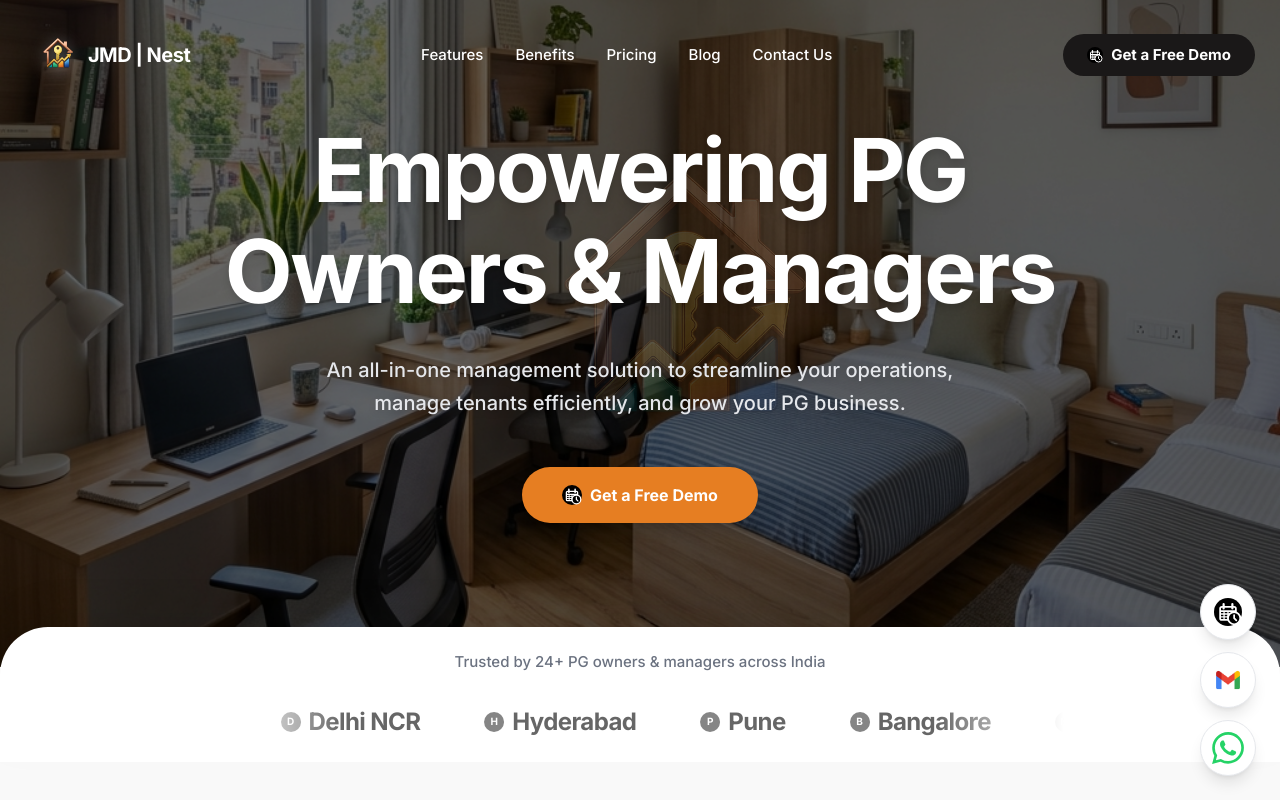
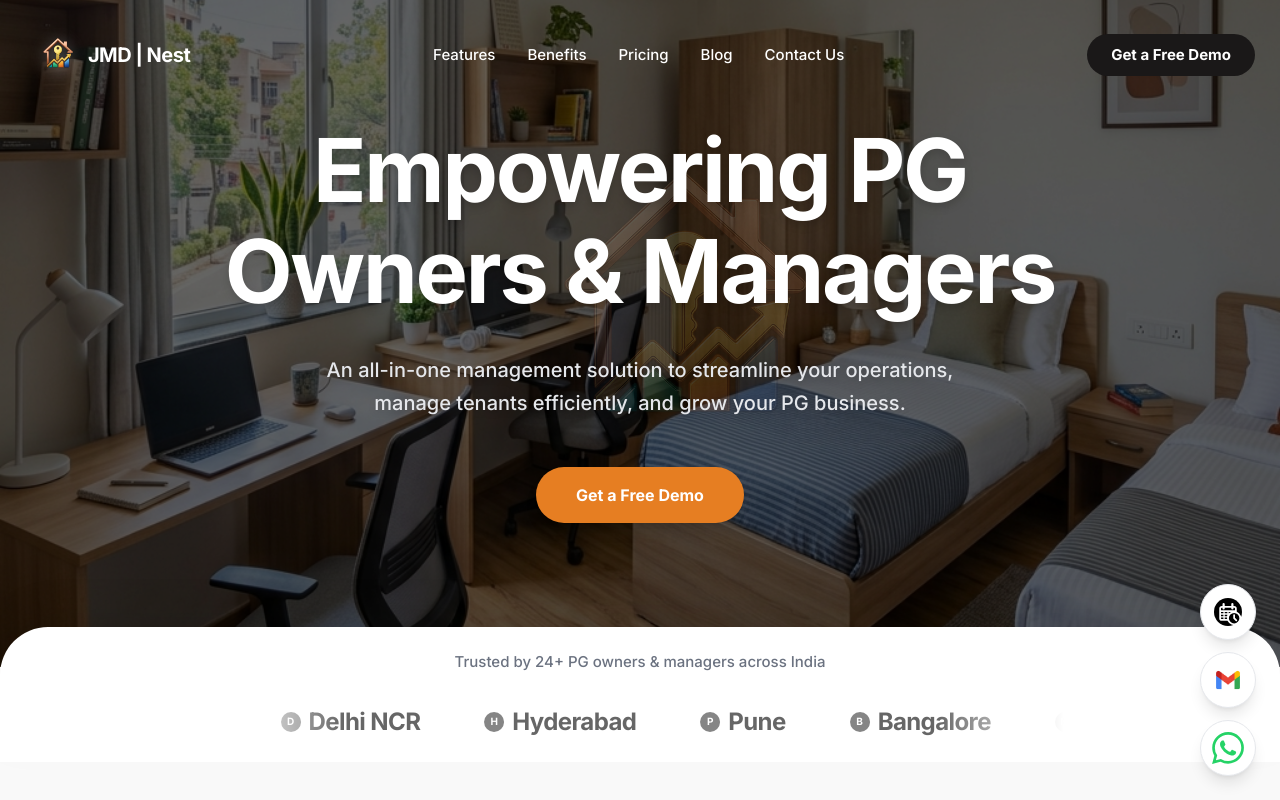
Before and after one commit to yashchavan5/jmdnest2, a Next.js app: page / in a window 1280 px wide. Shown: the top 800 px of the page. Built offline with nearby package versions, Linux system fonts and the light colour scheme.

Commit message:
chore: align custom price and remove calendly logo from text buttons

```diff
--- a/src/components/layout/footer.tsx
+++ b/src/components/layout/footer.tsx
@@ -17,18 +17,8 @@ export function Footer() {
             href="https://calendly.com/jmdsolutions"
             target="_blank"
             rel="noopener noreferrer"
-            className="inline-flex items-center justify-center gap-2 bg-[#1a1818] hover:bg-black text-white text-[15px] font-bold px-8 py-3.5 rounded-full transition-colors"
+            className="inline-block bg-[#1a1818] hover:bg-black text-white text-[15px] font-bold px-8 py-3.5 rounded-full transition-colors"
           >
-            <svg className="w-5 h-5 flex-shrink-0" viewBox="0 0 32 32" fill="none" xmlns="http://www.w3.org/2000/svg">
-              <circle cx="16" cy="16" r="16" fill="black" />
-              <rect x="7" y="10" width="18" height="15" rx="2" stroke="white" strokeWidth="2" />
-              <path d="M7 15h18" stroke="white" strokeWidth="2" />
-              <path d="M11 7v5M21 7v5" stroke="white" strokeWidth="2.5" strokeLinecap="round" />
-              <path d="M11.5 15v10M16 15v10M20.5 15v10" stroke="white" strokeWidth="1.5" />
-              <path d="M7 18.3h18M7 21.6h18" stroke="white" strokeWidth="1.5" />
-              <circle cx="23" cy="23" r="7" fill="black" stroke="white" strokeWidth="2" />
-              <path d="M23 19.5v3.5l2.5 2.5" stroke="white" strokeWidth="2" strokeLinecap="round" strokeLinejoin="round" />
-            </svg>
             Book Demo
           </Link>
         </div>
--- a/src/components/layout/navbar.tsx
+++ b/src/components/layout/navbar.tsx
@@ -49,17 +49,7 @@ export function Navbar() {
           </motion.nav>
 
           <motion.div layout transition={{ duration: 0.8, ease: [0.16, 1, 0.3, 1] }} className="hidden md:flex items-center">
-            <Link href="https://calendly.com/jmdsolutions" target="_blank" rel="noopener noreferrer" className="bg-[#1a1818] hover:bg-black text-white text-[15px] font-bold px-6 py-2.5 rounded-full transition-colors whitespace-nowrap flex items-center justify-center gap-2">
-              <svg className="w-4 h-4 flex-shrink-0" viewBox="0 0 32 32" fill="none" xmlns="http://www.w3.org/2000/svg">
-                <circle cx="16" cy="16" r="16" fill="black" />
-                <rect x="7" y="10" width="18" height="15" rx="2" stroke="white" strokeWidth="2" />
-                <path d="M7 15h18" stroke="white" strokeWidth="2" />
-                <path d="M11 7v5M21 7v5" stroke="white" strokeWidth="2.5" strokeLinecap="round" />
-                <path d="M11.5 15v10M16 15v10M20.5 15v10" stroke="white" strokeWidth="1.5" />
-                <path d="M7 18.3h18M7 21.6h18" stroke="white" strokeWidth="1.5" />
-                <circle cx="23" cy="23" r="7" fill="black" stroke="white" strokeWidth="2" />
-                <path d="M23 19.5v3.5l2.5 2.5" stroke="white" strokeWidth="2" strokeLinecap="round" strokeLinejoin="round" />
-              </svg>
+            <Link href="https://calendly.com/jmdsolutions" target="_blank" rel="noopener noreferrer" className="bg-[#1a1818] hover:bg-black text-white text-[15px] font-bold px-6 py-2.5 rounded-full transition-colors whitespace-nowrap">
               Get a Free Demo
             </Link>
           </motion.div>
@@ -98,18 +88,8 @@ export function Navbar() {
                 href="https://calendly.com/jmdsolutions"
                 target="_blank" rel="noopener noreferrer"
                 onClick={() => setIsOpen(false)}
-                className="bg-[#1a1818] text-white text-[17px] font-bold px-8 py-4 rounded-full text-center w-full shadow-lg flex items-center justify-center gap-2"
+                className="bg-[#1a1818] text-white text-[17px] font-bold px-8 py-4 rounded-full text-center w-full shadow-lg"
               >
-                <svg className="w-5 h-5 flex-shrink-0" viewBox="0 0 32 32" fill="none" xmlns="http://www.w3.org/2000/svg">
-                  <circle cx="16" cy="16" r="16" fill="black" />
-                  <rect x="7" y="10" width="18" height="15" rx="2" stroke="white" strokeWidth="2" />
-                  <path d="M7 15h18" stroke="white" strokeWidth="2" />
-                  <path d="M11 7v5M21 7v5" stroke="white" strokeWidth="2.5" strokeLinecap="round" />
-                  <path d="M11.5 15v10M16 15v10M20.5 15v10" stroke="white" strokeWidth="1.5" />
-                  <path d="M7 18.3h18M7 21.6h18" stroke="white" strokeWidth="1.5" />
-                  <circle cx="23" cy="23" r="7" fill="black" stroke="white" strokeWidth="2" />
-                  <path d="M23 19.5v3.5l2.5 2.5" stroke="white" strokeWidth="2" strokeLinecap="round" strokeLinejoin="round" />
-                </svg>
                 Get a Free Demo
               </Link>
               <a
--- a/src/components/sections/hero.tsx
+++ b/src/components/sections/hero.tsx
@@ -67,20 +67,10 @@ export function HeroSection() {
           >
             <Link
               href="https://calendly.com/jmdsolutions"
-              className="inline-flex items-center justify-center gap-2 bg-[#e67e22] hover:bg-[#d35400] text-white text-[15px] md:text-base font-bold px-8 py-3 md:px-10 md:py-4 rounded-full transition-all duration-300 shadow-lg hover:shadow-[#e67e22]/30 hover:-translate-y-1 active:translate-y-0"
+              className="inline-block bg-[#e67e22] hover:bg-[#d35400] text-white text-[15px] md:text-base font-bold px-8 py-3 md:px-10 md:py-4 rounded-full transition-all duration-300 shadow-lg hover:shadow-[#e67e22]/30 hover:-translate-y-1 active:translate-y-0"
               target="_blank"
               rel="noopener noreferrer"
             >
-              <svg className="w-5 h-5 flex-shrink-0" viewBox="0 0 32 32" fill="none" xmlns="http://www.w3.org/2000/svg">
-                <circle cx="16" cy="16" r="16" fill="black" />
-                <rect x="7" y="10" width="18" height="15" rx="2" stroke="white" strokeWidth="2" />
-                <path d="M7 15h18" stroke="white" strokeWidth="2" />
-                <path d="M11 7v5M21 7v5" stroke="white" strokeWidth="2.5" strokeLinecap="round" />
-                <path d="M11.5 15v10M16 15v10M20.5 15v10" stroke="white" strokeWidth="1.5" />
-                <path d="M7 18.3h18M7 21.6h18" stroke="white" strokeWidth="1.5" />
-                <circle cx="23" cy="23" r="7" fill="black" stroke="white" strokeWidth="2" />
-                <path d="M23 19.5v3.5l2.5 2.5" stroke="white" strokeWidth="2" strokeLinecap="round" strokeLinejoin="round" />
-              </svg>
               Get a Free Demo
             </Link>
           </motion.div>
--- a/src/components/sections/pricing.tsx
+++ b/src/components/sections/pricing.tsx
@@ -145,6 +145,7 @@ export function PricingSection() {
               <div className="text-4xl lg:text-[2.5rem] font-bold text-white flex items-baseline gap-1">
                 Custom
               </div>
+              <span className="text-xs text-transparent font-medium mt-1 pointer-events-none select-none">Placeholder</span>
             </div>
             <p className="text-gray-400 mb-6 text-[13px] font-medium h-[40px]">Built for large PG networks</p>
             <div className="bg-[#374151] text-gray-200 text-[14px] font-extrabold tracking-wide px-4 py-2.5 rounded-lg block mb-6 border border-gray-600 text-center w-full uppercase">Manage 4+ Properties</div>
```
